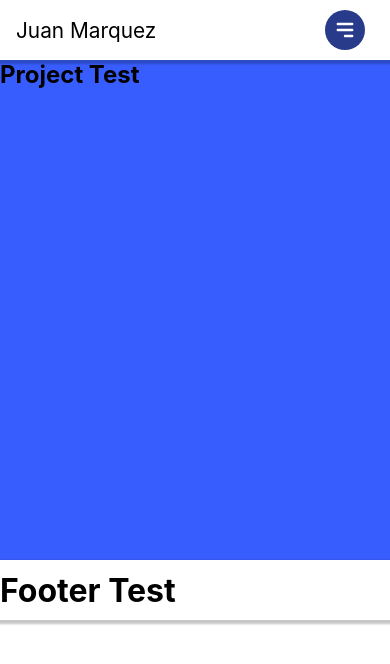
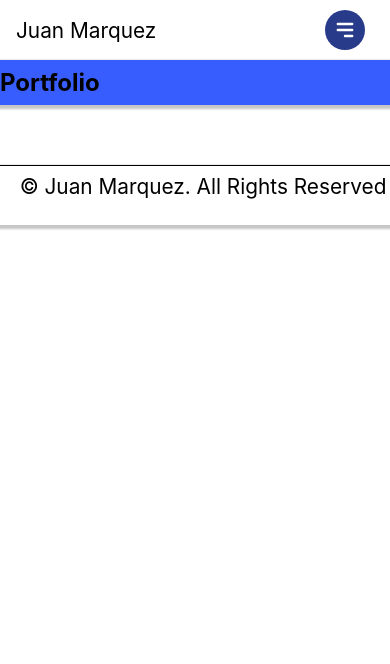
Before and after one commit to juanmarquez4/20-React-Portfolio, a React (Create React App) app: page / in a window 390 px wide. Shown: the top 664 px of the page. Built offline with nearby package versions, Linux system fonts and the light colour scheme.

Commit message:
Update footer

```diff
--- a/src/App.css
+++ b/src/App.css
@@ -108,13 +108,31 @@
     .navigation-menu li:hover {
       background-color: #eee;
     }
+    .footer {
+        position: absolute;
+        top: 60px;
+        left: 0;
+        flex-direction: column;
+        width: 100%;
+        height: calc(100vh - 77px);
+        background-color: white;
+        border-top: 1px solid black;
+        display: none;
+      }
   }
 
-/*  */
+/* project section style */
 
   .project {
-    background: #385dff;
-    height: 500px;
+    height: auto;
+    width: 100%;
+    display: flex;
+    align-items: center;
+    position: relative;
+    padding: 0.5rem 0rem;
+    background-color:   #385dff;
+    color: black;
+    box-shadow: 0 2px 2px 2px rgba(9, 9, 9, 0.23);
   }
 
   /* footer style */
--- a/src/components/Footer.js
+++ b/src/components/Footer.js
@@ -1,11 +1,11 @@
-import React, { Component } from 'react';
+import React from 'react';
 import '../App.css';
 
 
 function Footer() {
     return (
         <footer className="footer">
-            <h1>Footer Test</h1>
+            <a href="/" className="brand-name">© Juan Marquez. All Rights Reserved</a>
         </footer>
     );
 }
--- a/src/components/Project.js
+++ b/src/components/Project.js
@@ -3,7 +3,7 @@ import React from "react";
 function Project() {
     return (
         <section className="project">
-            <h1>Project Test</h1>
+            <h1>Portfolio</h1>
         </section>
     );
 }
```
